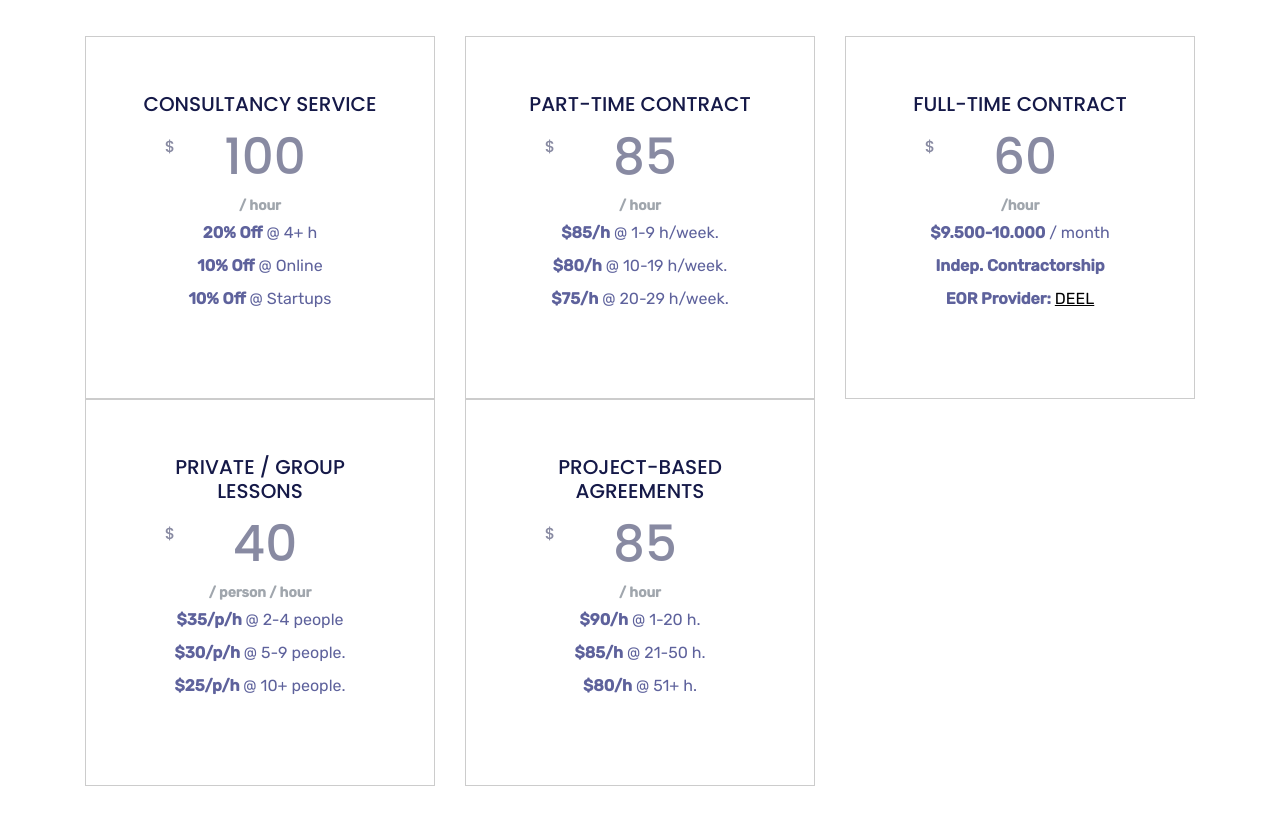
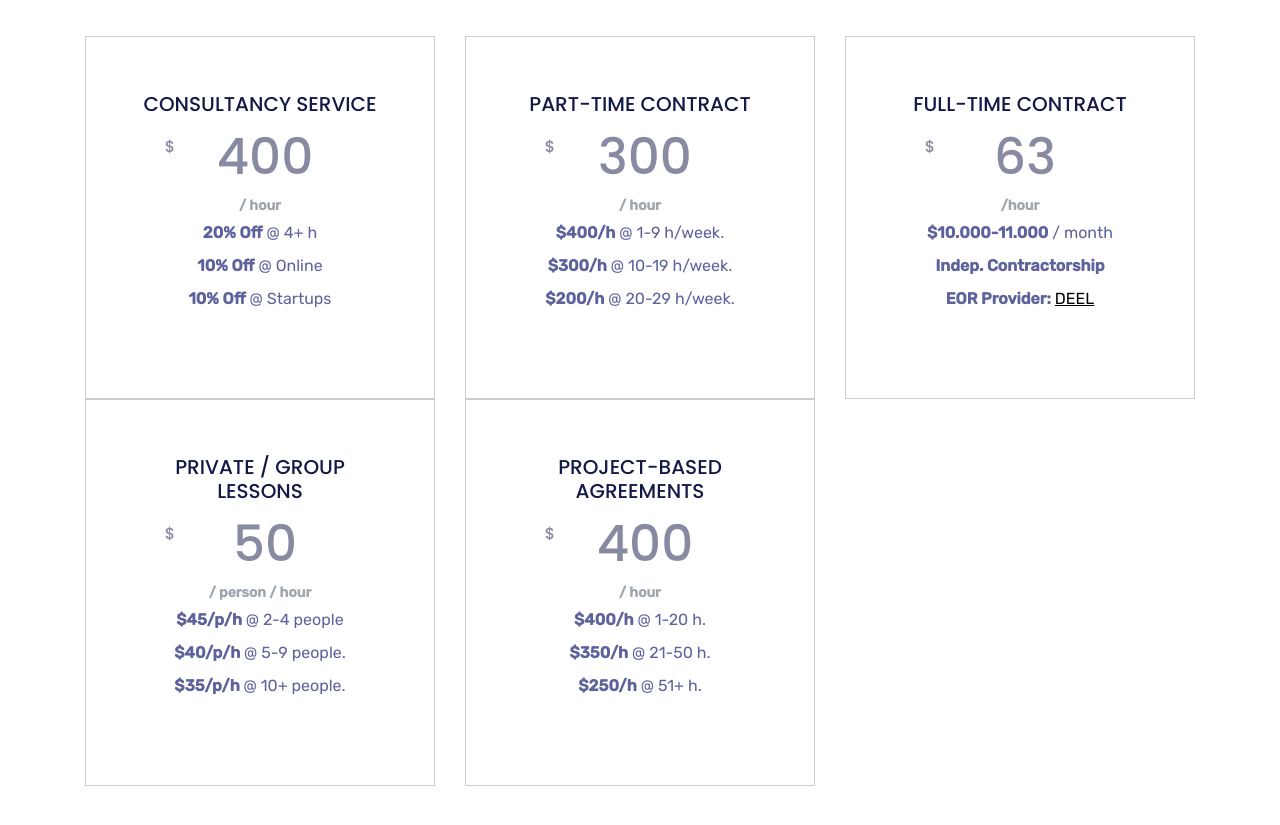
Before and after one commit to egedursun/dursun-consulting-webpage, a plain HTML site: page index.html in a window 1280 px wide. Shown: the part 4780-5605 px from the top of the page. Drawn offline with Linux system fonts and the light colour scheme; files whose address does not match are found by name.

Commit message:
Updated the pricing information.

```diff
--- a/index.html
+++ b/index.html
@@ -516,7 +516,7 @@
             <div class="pricing-table text-center">
               <div class="pricing-details">
                 <h3>Consultancy Service</h3>
-                <h1><span>$</span>100</h1> <strong>/ hour</strong>
+                <h1><span>$</span>400</h1> <strong>/ hour</strong>
                 <ul>
                   <li><strong>20% Off</strong> @ 4+ h</li>
                   <li><strong>10% Off</strong> @ Online</li>
@@ -531,11 +531,11 @@
             <div class="pricing-table text-center">
               <div class="pricing-details">
                 <h3>Part-Time Contract</h3>
-                <h1><span>$</span>85</h1> <strong>/ hour</strong>
+                <h1><span>$</span>300</h1> <strong>/ hour</strong>
                 <ul>
-                  <li><strong>$85/h</strong> @ 1-9 h/week.</li>
-                  <li><strong>$80/h</strong> @ 10-19 h/week.</li>
-                  <li><strong>$75/h</strong> @ 20-29 h/week.</li>
+                  <li><strong>$400/h</strong> @ 1-9 h/week.</li>
+                  <li><strong>$300/h</strong> @ 10-19 h/week.</li>
+                  <li><strong>$200/h</strong> @ 20-29 h/week.</li>
                 </ul>
               </div>
             </div>
@@ -546,9 +546,9 @@
             <div class="pricing-table text-center">
               <div class="pricing-details">
                 <h3>Full-Time Contract</h3>
-                <h1><span>$</span>60</h1> <strong>/hour</strong>
+                <h1><span>$</span>63</h1> <strong>/hour</strong>
                 <ul>
-                  <li><strong>$9.500-10.000</strong> / month</li>
+                  <li><strong>$10.000-11.000</strong> / month</li>
                   <li><strong>Indep. Contractorship</strong></li>
                   <li><strong>EOR Provider:</strong> <a href="https://letsdeel.com" target="_blank"><u>DEEL</u></a></li>
                 </ul>
@@ -566,11 +566,11 @@
             <div class="pricing-table text-center">
               <div class="pricing-details">
                 <h3>Private / Group Lessons</h3>
-                <h1><span>$</span>40</h1> <strong>/ person / hour</strong>
+                <h1><span>$</span>50</h1> <strong>/ person / hour</strong>
                 <ul>
-                  <li><strong>$35/p/h </strong> @ 2-4 people</li>
-                  <li><strong>$30/p/h </strong> @ 5-9 people.</li>
-                  <li><strong>$25/p/h </strong> @ 10+ people.</li>
+                  <li><strong>$45/p/h </strong> @ 2-4 people</li>
+                  <li><strong>$40/p/h </strong> @ 5-9 people.</li>
+                  <li><strong>$35/p/h </strong> @ 10+ people.</li>
                 </ul>
               </div>
             </div>
@@ -581,11 +581,11 @@
             <div class="pricing-table text-center">
               <div class="pricing-details">
                 <h3>Project-Based Agreements</h3>
-                <h1><span>$</span>85</h1> <strong>/ hour</strong>
+                <h1><span>$</span>400</h1> <strong>/ hour</strong>
                 <ul>
-                  <li><strong>$90/h</strong> @ 1-20 h.</li>
-                  <li><strong>$85/h</strong> @ 21-50 h.</li>
-                  <li><strong>$80/h</strong> @ 51+ h.</li>
+                  <li><strong>$400/h</strong> @ 1-20 h.</li>
+                  <li><strong>$350/h</strong> @ 21-50 h.</li>
+                  <li><strong>$250/h</strong> @ 51+ h.</li>
                 </ul>
               </div>
             </div>
```
